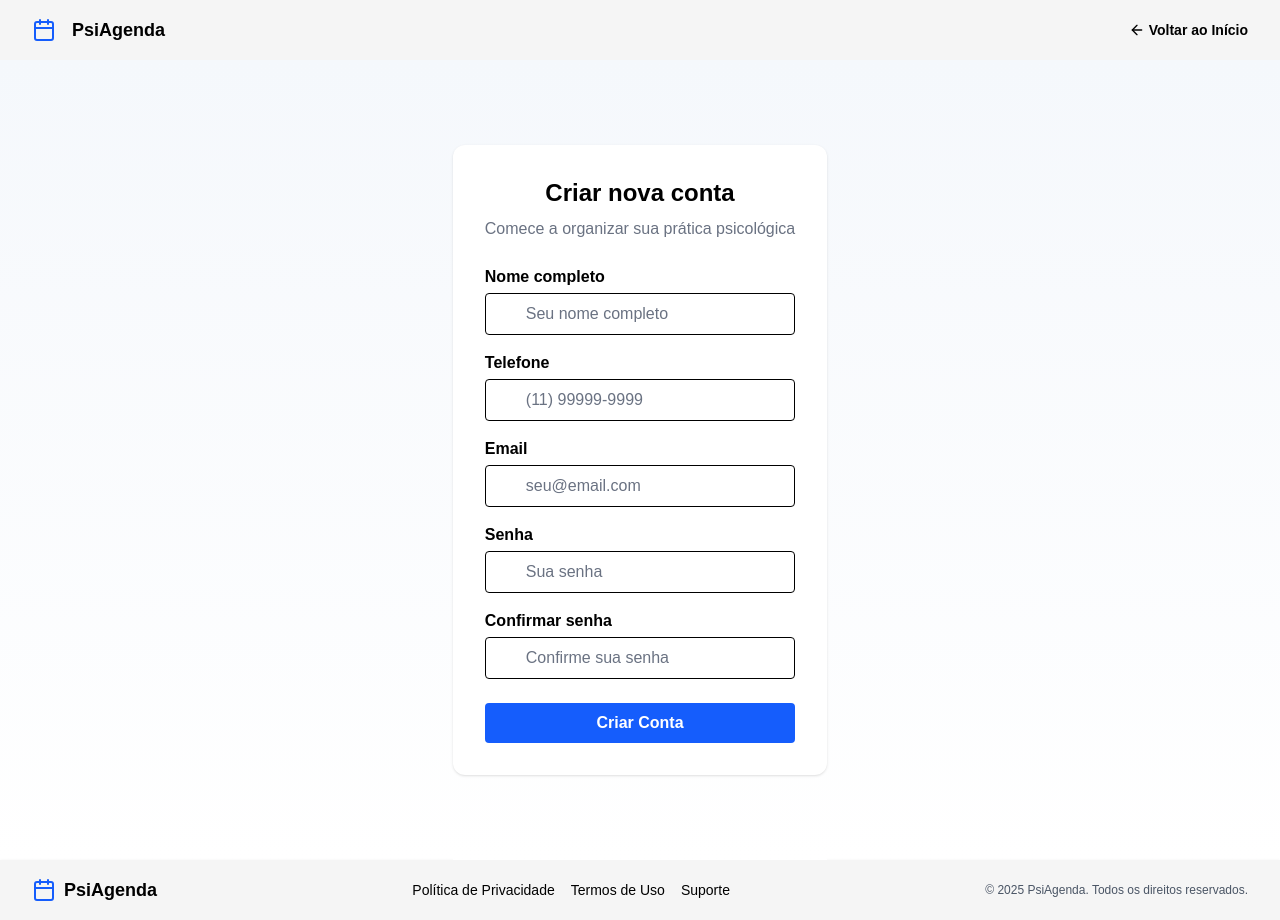
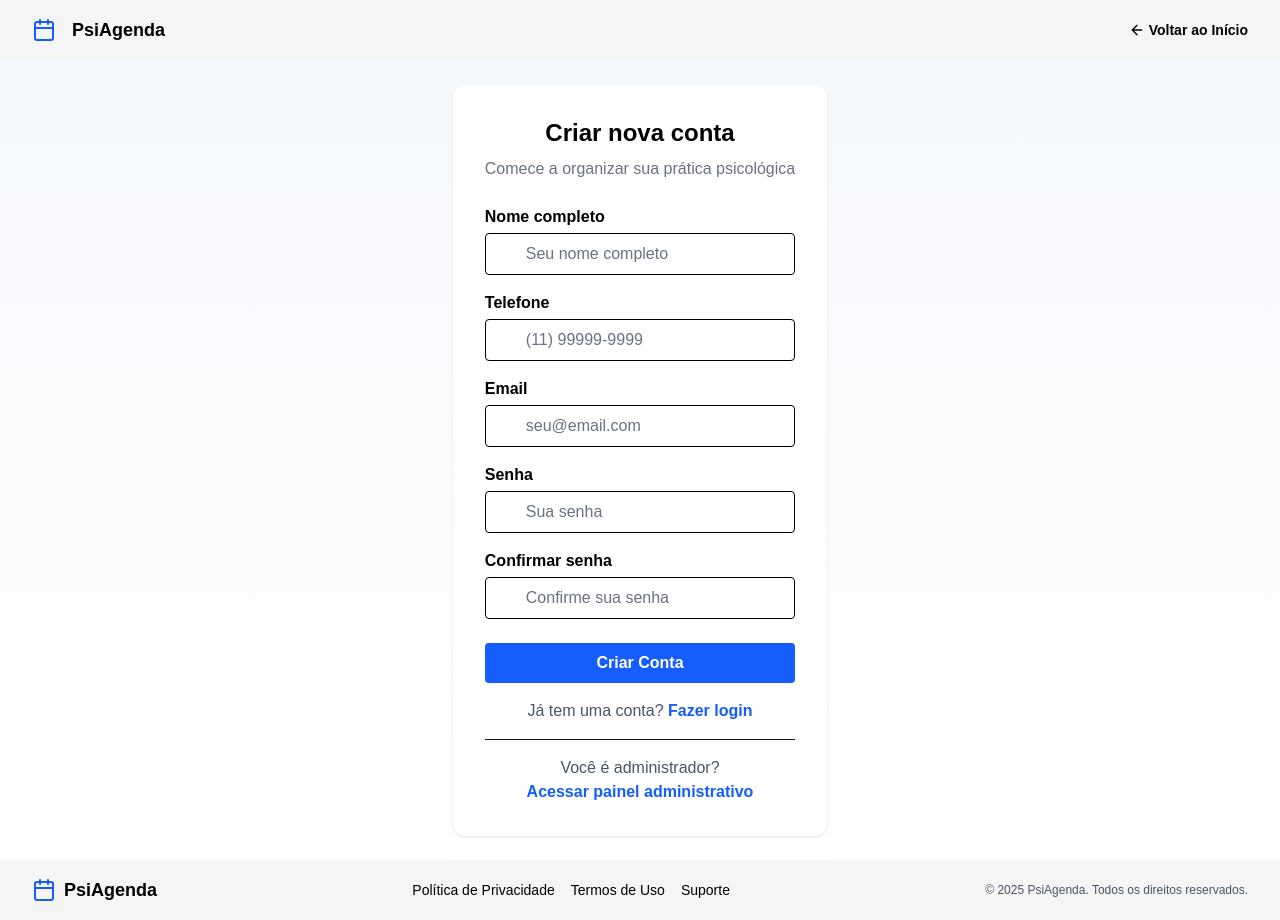
Before and after one commit to Trakna/Pedritor, a Next.js app: page /register in a window 1280 px wide. Built offline with nearby package versions, Linux system fonts and the light colour scheme.

Commit message:
Bug fix register page

```diff
--- a/src/app/components/user-register-form/user-register-form.tsx
+++ b/src/app/components/user-register-form/user-register-form.tsx
@@ -8,13 +8,17 @@ export function UserRegisterForm() {
   return (
     <div className="flex justify-center items-center min-h-screen bg-gradient-to-b from-[#f5f8fc] to-white">
       <div className="bg-white rounded-xl shadow p-8 w-full max-w-md">
-        <h2 className="text-2xl font-bold text-center mb-2 text-black">Criar nova conta</h2>
+        <h2 className="text-2xl font-bold text-center mb-2 text-black">
+          Criar nova conta
+        </h2>
         <p className="text-center text-gray-500 mb-6">
           Comece a organizar sua prática psicológica
         </p>
         <form className="space-y-4">
           <div>
-            <label className="block font-semibold mb-1 text-black">Nome completo</label>
+            <label className="block font-semibold mb-1 text-black">
+              Nome completo
+            </label>
             <div className="relative">
               <input
                 type="text"
@@ -72,13 +76,19 @@ export function UserRegisterForm() {
                 onClick={() => setShowPassword((v) => !v)}
                 tabIndex={-1}
               >
-                <i className={`fa ${showPassword ? "fa-eye-slash" : "fa-eye"}`} />
+                <i
+                  className={`fa ${
+                    showPassword ? "fa-eye-slash" : "fa-eye"
+                  }`}
+                />
               </button>
             </div>
           </div>
 
           <div>
-            <label className="block font-semibold mb-1 text-black">Confirmar senha</label>
+            <label className="block font-semibold mb-1 text-black">
+              Confirmar senha
+            </label>
             <input
               type="password"
               placeholder="Confirme sua senha"
@@ -93,6 +103,22 @@ export function UserRegisterForm() {
             Criar Conta
           </button>
         </form>
+
+        {/* 🔹 Rodapé mantido */}
+        <div className="text-center mt-4 text-gray-600">
+          Já tem uma conta?{" "}
+          <a href="/login" className="text-blue-600 font-semibold">
+            Fazer login
+          </a>
+        </div>
+        <hr className="my-4" />
+        <div className="text-center">
+          <span className="text-gray-600">Você é administrador?</span>
+          <br />
+          <a href="/admin" className="text-blue-600 font-semibold">
+            Acessar painel administrativo
+          </a>
+        </div>
       </div>
     </div>
   );
```
